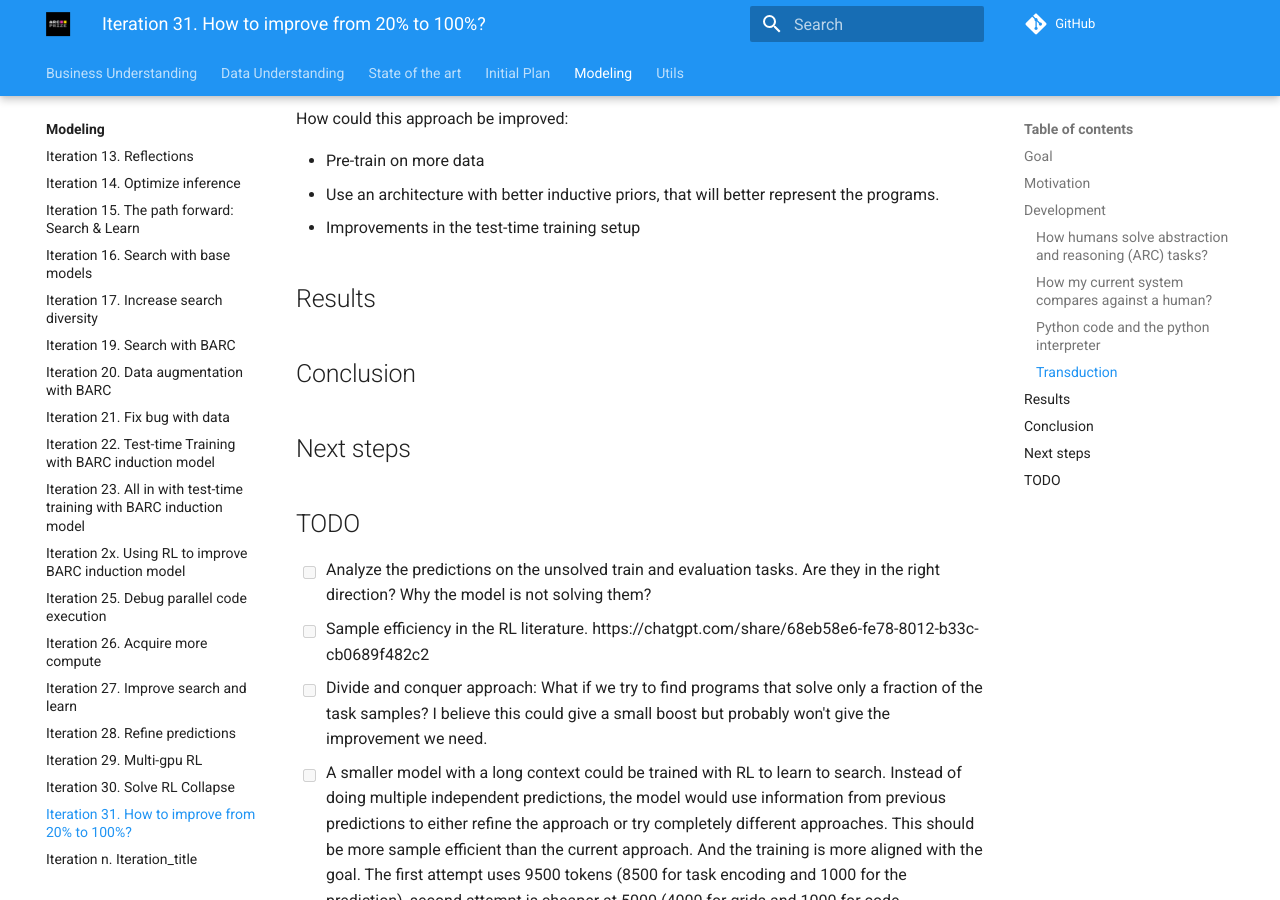
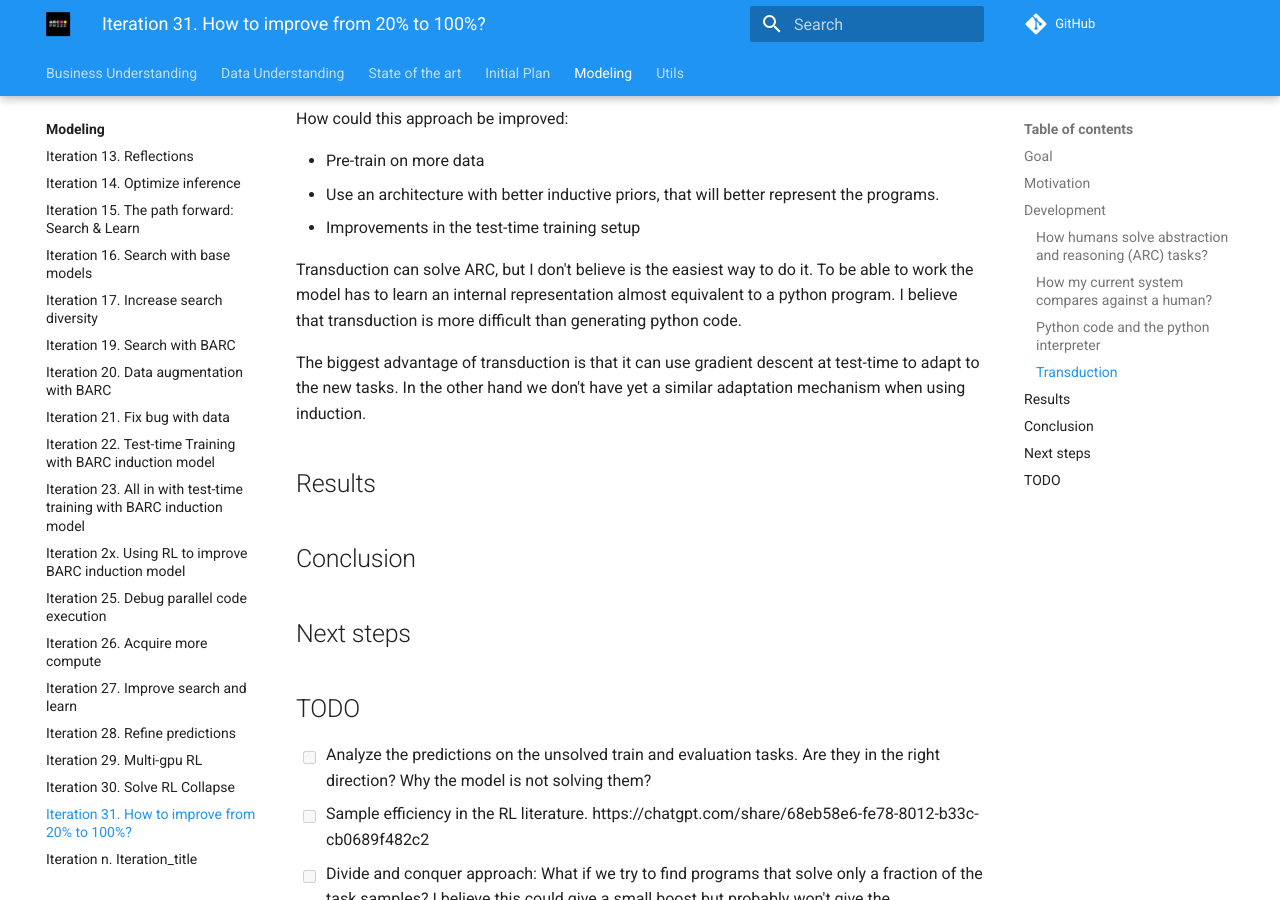
Before and after one commit to ironbar/arc25, an MkDocs documentation site: the page built from docs/modeling/Iteration_31_how_to_improve.md, in a window 1280 px wide and 900 px high, scrolled down 2628 px. Built offline with MkDocs 1.6.1 and Material for MkDocs 9.7.7, drawn with Linux system fonts in a browser that asks for light colours; comment, search, counter and statistics services are not loaded.

Commit message:
more thoughts

```diff
--- a/docs/modeling/Iteration_31_how_to_improve.md
+++ b/docs/modeling/Iteration_31_how_to_improve.md
@@ -86,6 +86,13 @@ How could this approach be improved:
 - Use an architecture with better inductive priors, that will better represent the programs.
 - Improvements in the test-time training setup
 
+Transduction can solve ARC, but I don't believe is the easiest way to do it. To be able to work
+the model has to learn an internal representation almost equivalent to a python program. I believe
+that transduction is more difficult than generating python code.
+
+The biggest advantage of transduction is that it can use gradient descent at test-time to adapt to
+the new tasks. In the other hand we don't have yet a similar adaptation mechanism when using induction.
+
 ## Results
 
 ## Conclusion
```
